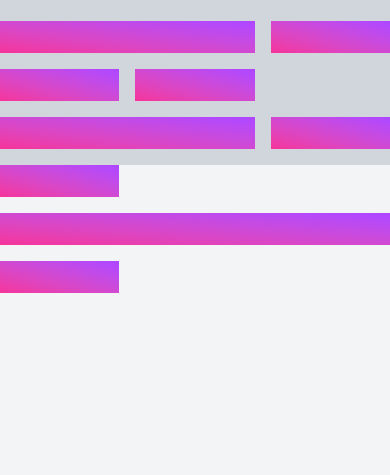
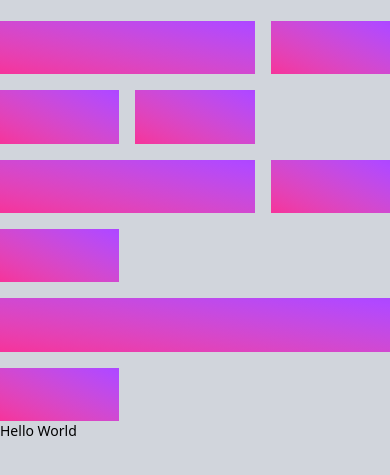
Before and after one commit to JyojiTenguam/TailWindCSS-explorer, a website: page src/index.html in a window 390 px wide. Shown: the part 3207-3682 px from the top of the page. Before the commit the page ends 3500 px from the top, so only its background shows below. Drawn offline with Linux system fonts and the light colour scheme.

Commit message:
feat: adiciona exemplo de responsividade com breakpoints

```diff
--- a/src/index.html
+++ b/src/index.html
@@ -62,7 +62,7 @@
   </div>
 
   <!-- Grid -->
-  <div class="grid grid-cols-3 gap-4 bg-gray-300 h-36">
+  <div class="grid grid-cols-3 gap-4 bg-gray-300 h-100">
     <div class="col-span-2 p-4 text-white bg-gradient-to-bl from-purple-500 to-pink-500"></div>
     <div class="p-4 text-white bg-gradient-to-bl from-purple-500 to-pink-500"></div>
     <div class="p-4 text-white bg-gradient-to-bl from-purple-500 to-pink-500"></div>
@@ -73,5 +73,10 @@
     <div class="col-span-3 p-4 text-white bg-gradient-to-bl from-purple-500 to-pink-500"></div>
     <div class="p-4 text-white bg-gradient-to-bl from-purple-500 to-pink-500"></div>
   </div>
+
+  <!-- Responsividade -->
+  <div class="bg-gray-300 sm:bg-red-50 md:bg-amber-100 lg:bg-blue-200 xl:bg-cyan-300 2xl:bg-emerald-400 h-screen">
+    <h1 class="text-sm sm:text-base md:text-xl lg:text-2xl">Hello World</h1>
+  </div>
 </body>
 </html>
```
Also changed, not shown: README.md, src/output.css.
